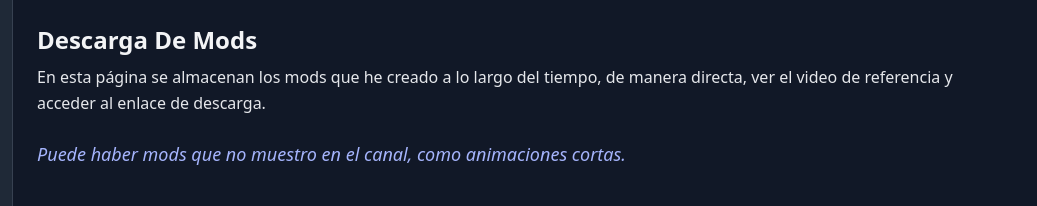
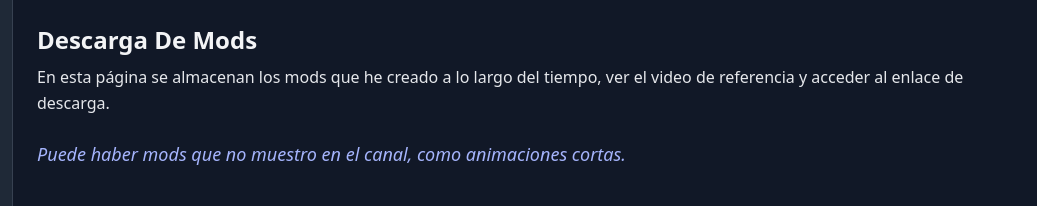
Before and after one commit to HuntX-14/huntweb, a plain HTML site: page index.html in a window 1280 px wide. Shown: the top 206 px of the page, 243-1280 px from the left. Drawn offline with nearby package versions, Linux system fonts and the light colour scheme.

Commit message:
Add files via upload

```diff
--- a/index.html
+++ b/index.html
@@ -91,7 +91,7 @@
     <h2 class="text-2xl font-bold mb-2 text-gray-100">Descarga De Mods</h2>
 
     <p class="mb-6 text-gray-200 leading-relaxed text-base">
-      En esta página se almacenan los mods que he creado a lo largo del tiempo, de manera directa, ver el video de referencia y acceder al enlace de descarga.
+      En esta página se almacenan los mods que he creado a lo largo del tiempo, ver el video de referencia y acceder al enlace de descarga.
     </p>
     <p class="mb-8 italic text-indigo-300 leading-relaxed max-w-prose text-lg text-justify">
       Puede haber mods que no muestro en el canal, como animaciones cortas.
```
